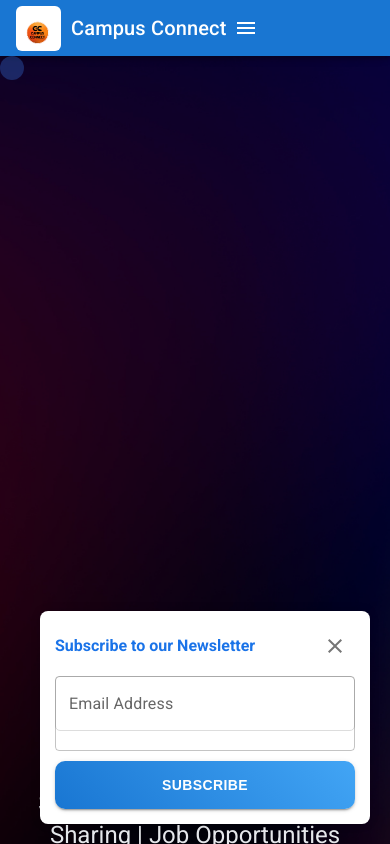
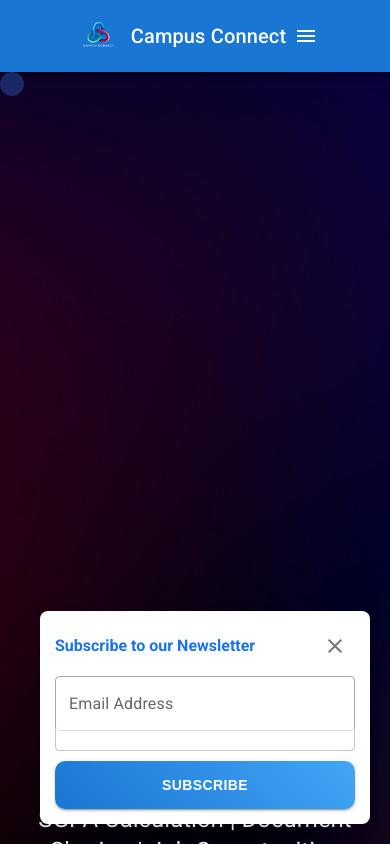
Before and after one commit to Manumohan89/campus-connect-website, a React (Create React App) app in the folder frontend/: page / in a window 390 px wide. Built offline with nearby package versions, Linux system fonts and the light colour scheme.

Commit message:
framework

```diff
--- a/frontend/src/components/About.js
+++ b/frontend/src/components/About.js
@@ -16,11 +16,11 @@ const About = () => {
     {
       name: 'K Mohan',
       role: 'Founder & CEO',
-      image: require("../components/images/ceo.jpg"),
+      image: require("../components/images/CEO-img.JPG"),
       bio: 'Mohan is a visionary leader with a passion for education and technology, driving Campus Connect to empower students and institutions.',
-      linkedIn: 'https://linkedin.com/in/kmohan',
+      linkedIn: 'https://www.linkedin.com/in/kuruba-mohan-8b4255232/',
       twitter: 'https://twitter.com/kmohan',
-      github: 'https://github.com/kmohan',
+      github: 'https://github.com/Manumohan89',
     },
     {
       name: 'Vamshi',
--- a/frontend/src/components/Header.js
+++ b/frontend/src/components/Header.js
@@ -37,7 +37,7 @@ const Header = () => {
       <Toolbar className="header-toolbar">
         {/* Logo Section */}
         <Box className="header-logo" onClick={() => navigate('/')}>
-          <Avatar src={require("../components/images/campusconnect.jpg")} alt="Logo" className="header-logo-avatar" />
+          <Avatar src={require("../components/images/Campus-connect-logo.png")} alt="Logo" className="header-logo-avatar" />
           <Typography variant="h6" className="header-logo-text">
             Campus Connect
           </Typography>
--- a/frontend/src/components/PublicHeader.js
+++ b/frontend/src/components/PublicHeader.js
@@ -21,7 +21,7 @@ import LoginIcon from '@mui/icons-material/Login';
 import AppRegistrationIcon from '@mui/icons-material/AppRegistration';
 import CalculateIcon from '@mui/icons-material/Calculate';
 import BookIcon from '@mui/icons-material/MenuBook';
-import logo from '../components/images/campusconnect.jpg';
+import logo from '../components/images/Campus-connect-logo.png';
 import '../styles/PublicHeader.css';
 
 const PublicHeader = ({ isLoggedIn }) => {
--- a/frontend/src/styles/Profile.css
+++ b/frontend/src/styles/Profile.css
@@ -8,19 +8,19 @@
   background: linear-gradient(135deg, #6a11cb, #2575fc); /* Vibrant gradient background */
   font-family: 'Roboto', sans-serif;
   color: #333;
-  padding-top: 80px; /* Ensures gap from the header */
 }
 
 /* Content Container */
 .profile-content {
   max-width: 800px;
-  margin: 40px auto;
+  margin: 120px auto 40px auto; /* pushes content down, not header */
   background: white;
   padding: 30px;
   border-radius: 12px;
   box-shadow: 0px 6px 15px rgba(0, 0, 0, 0.2);
   text-align: center;
 }
+
 
 /* Title Styling */
 .profile-title {
--- a/frontend/src/styles/PublicHeader.css
+++ b/frontend/src/styles/PublicHeader.css
@@ -3,6 +3,10 @@
   backdrop-filter: blur(10px);
   box-shadow: 0 4px 12px rgba(0, 0, 0, 0.1);
   transition: background 0.3s ease-in-out, box-shadow 0.3s ease-in-out;
+  display: flex;
+  justify-content: space-between; /* spread logo left, nav/menu right */
+  align-items: center;
+  padding: 0.5rem 1rem;
 }
 
 .modern-header.scrolled {
@@ -65,8 +69,10 @@
   .nav-links {
     display: none;
   }
+
   .mobile-menu {
     display: block;
+    margin-left: auto; /* push it to the right corner */
   }
 }
 
@@ -74,14 +80,17 @@
   background-color: #002244;
   color: white;
 }
+
 .MuiMenuItem-root {
   display: flex;
   gap: 10px;
 }
+
 .MuiMenuItem-root:hover {
   background-color: #001122;
   color: #ffcc00;
 }
+
 /* Drawer styling */
 .mobile-drawer {
   width: 250px;
```
Also changed, not shown: frontend/src/components/images/Campus-connect-logo.png (added), 1 other file (tests, documents, lock files or other folders).
